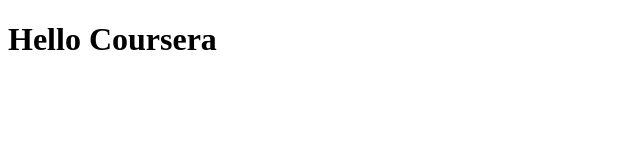
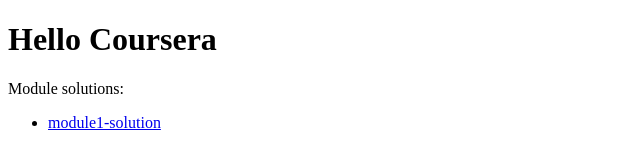
Before and after one commit to MacSwinarski/coursera-angular, a plain HTML site: page index.html in a window 1280 px wide. Shown: the whole page, without its empty margins (0-640 px from the left). Drawn offline with Linux system fonts and the light colour scheme.

Commit message:
added link to module solution to index.html

```diff
--- a/index.html
+++ b/index.html
@@ -6,5 +6,9 @@
   </head>
   <body>
     <h1>Hello Coursera</h1>
+    <p>Module solutions:</p>
+    <ul>
+      <li><a href="../module1-solution">module1-solution</a></li>
+    </ul>
   </body>
 </html>
```
